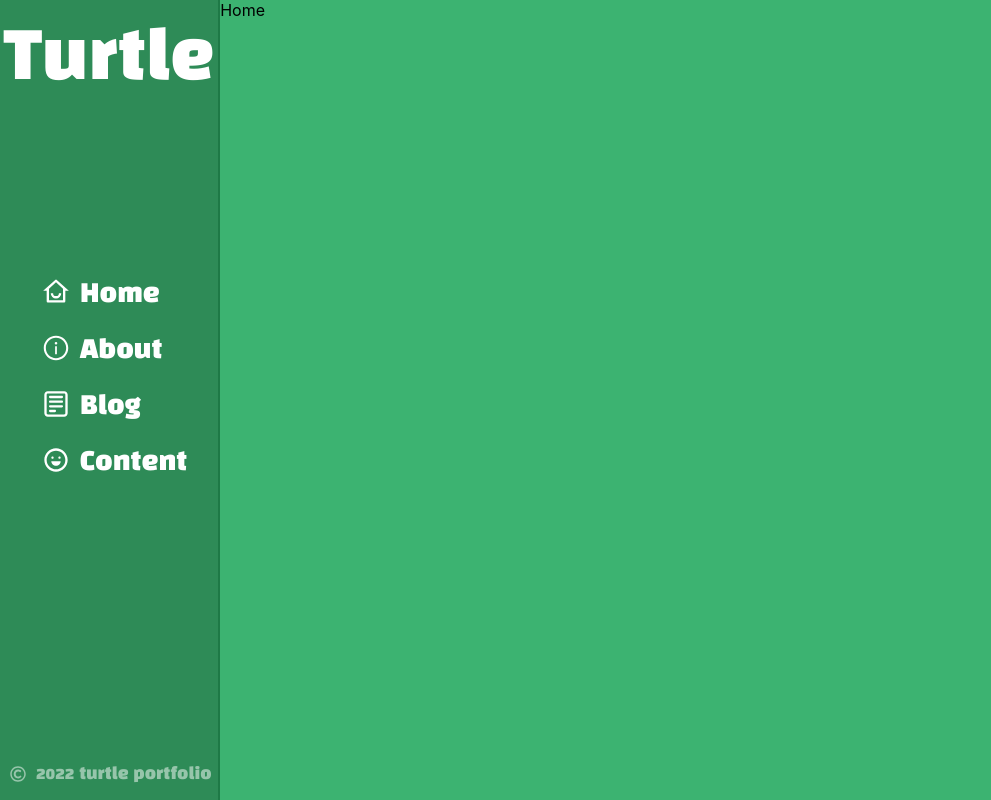
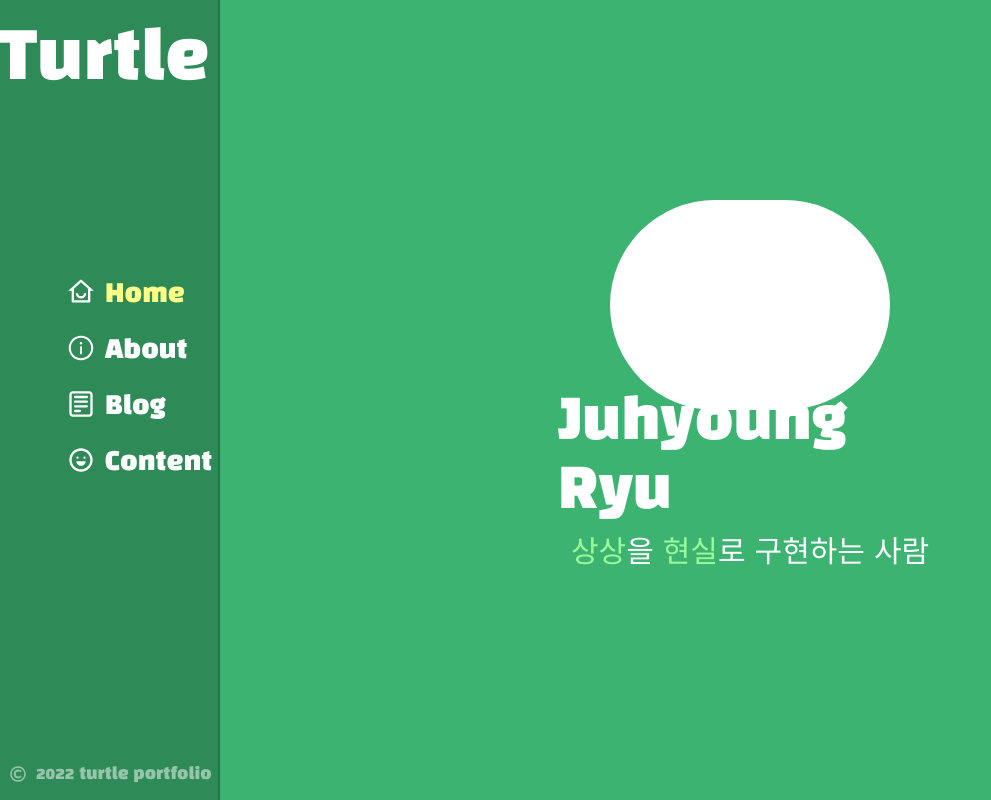
Before and after one commit to juhyoungRyu/portfolio, a React (Create React App) app: page / in a window 1280 px wide. Shown: the whole page, without its empty margins (0-991 px from the left). Built offline with nearby package versions, Linux system fonts and the light colour scheme.

Commit message:
Home 화면 구현

```diff
--- a/src/App.css
+++ b/src/App.css
@@ -34,6 +34,7 @@
   font-family: "Black Han Sans", sans-serif;
   font-size: 65px;
   margin-top: 20px;
+  margin-right: 10px;
 }
 
 .btnCon {
@@ -56,11 +57,19 @@
   align-items: center;
   width: 15vw;
   height: 7vh;
-  margin-left: 20px;
+  margin-left: 45px;
   border-color: transparent;
 }
 
 .sub:hover {
+  color: #98fb98;
+}
+
+.sub1 {
+  color: #fdff88;
+}
+
+.sub1:hover {
   color: #98fb98;
 }
 
--- a/src/App.js
+++ b/src/App.js
@@ -49,19 +49,27 @@ const App = () => {
         <div className="btnCon">
           <button className="btn" onClick={() => btnHandle("home")}>
             <RiHomeSmileLine className="icon" />
-            <p className="sub">Home</p>
+            {home ? <p className="sub1">Home</p> : <p className="sub">Home</p>}
           </button>
           <button className="btn" onClick={() => btnHandle("about")}>
             <AiOutlineInfoCircle className="icon" />
-            <p className="sub">About</p>
+            {about ? (
+              <p className="sub1">About</p>
+            ) : (
+              <p className="sub">About</p>
+            )}
           </button>
           <button className="btn" onClick={() => btnHandle("blog")}>
             <CgNotes className="icon" />
-            <p className="sub">Blog</p>
+            {blog ? <p className="sub1">Blog</p> : <p className="sub">Blog</p>}
           </button>
           <button className="btn" onClick={() => btnHandle("content")}>
             <CgSmileMouthOpen className="icon" />
-            <p className="sub">Content</p>
+            {content ? (
+              <p className="sub1">Content</p>
+            ) : (
+              <p className="sub">Content</p>
+            )}
           </button>
         </div>
         <div className="cpCon">
--- a/src/compo/Home.js
+++ b/src/compo/Home.js
@@ -1,8 +1,25 @@
 import React from "react";
 import "./style.css";
+import "./home.css";
 
 const Home = () => {
-  return <div className="Home">Home</div>;
+  return (
+    <div className="Home">
+      <section className="photoZone">
+        <div className="photo">
+          <div className="pho" />
+          <div className="text">
+            Juhyoung Ryu
+            <span className="innerText">
+              <span className="hi">상상</span>을{" "}
+              <span className="hi">현실</span>로 구현하는 사람
+            </span>
+          </div>
+        </div>
+      </section>
+      <section className="arrowZone"></section>
+    </div>
+  );
 };
 
 export default Home;
--- /dev/null
+++ b/src/compo/home.css
@@ -0,0 +1,50 @@
+.photoZone {
+  display: flex;
+  width: 82.8vw;
+  height: 65vh;
+  justify-content: center;
+  align-items: flex-end;
+}
+
+.arrowZone {
+  width: 82.8vw;
+  height: 35vh;
+}
+
+.photo {
+  display: flex;
+  flex-direction: column;
+  width: 30vw;
+  height: 40vh;
+  justify-content: center;
+  align-items: center;
+}
+
+.pho {
+  width: 280px;
+  height: 300px;
+  background-color: white;
+  border-radius: 300px;
+}
+
+.text {
+  display: flex;
+  flex-direction: column;
+  align-items: center;
+  justify-content: center;
+  width: 30vw;
+  font-family: "Black Han Sans", sans-serif;
+  color: white;
+  font-size: 55px;
+  height: 10vh;
+  margin-top: 30px;
+}
+
+.innerText {
+  font-size: 30px;
+  font-weight: 100;
+}
+
+.hi {
+  color: #98fb98;
+}
--- a/src/compo/style.css
+++ b/src/compo/style.css
@@ -6,6 +6,8 @@ html {
   width: 82.8vw;
   height: 100vh;
   background-color: #3cb371;
+  display: flex;
+  flex-direction: column;
 }
 
 .About {
```
